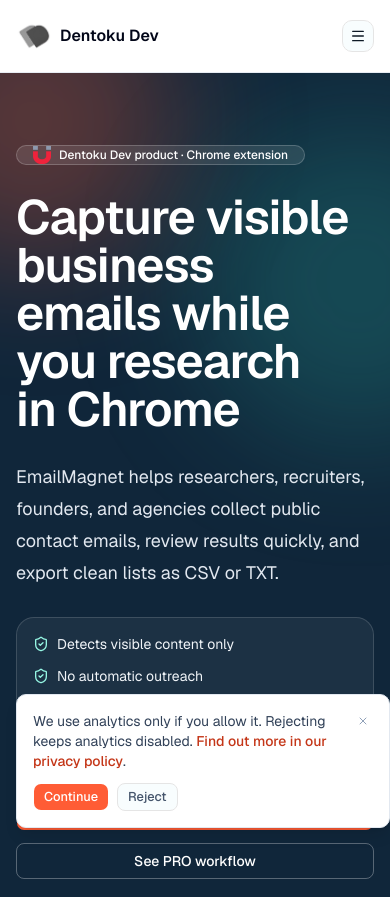
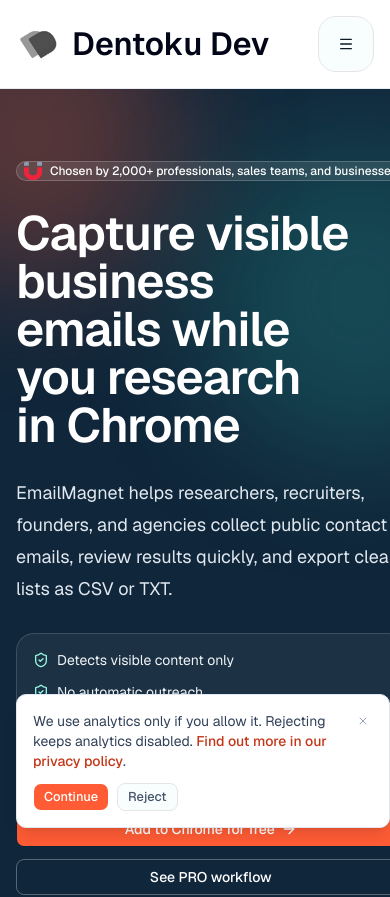
Before and after one commit to snighedis/emailmagnet_newsite, a Next.js app: page /emailmagnet in a window 390 px wide. Shown: the top 897 px of the page. Built offline with nearby package versions, Linux system fonts and the light colour scheme.

Commit message:
Refine marketing touchpoints and mobile header sizing

```diff
--- a/src/app/blog/page.tsx
+++ b/src/app/blog/page.tsx
@@ -1,7 +1,9 @@
 import Link from "next/link";
+import { ContactMailtoForm } from "@/components/marketing/contact-mailto-form";
 import { Badge } from "@/components/ui/badge";
 import { Card, CardContent } from "@/components/ui/card";
 import { SectionHeading } from "@/components/marketing/section-heading";
+import { siteConfig } from "@/data/site";
 import { blogPosts } from "@/content/blog";
 import { createMetadata } from "@/lib/metadata";
 
@@ -14,6 +16,7 @@
 
 export default function BlogPage() {
   return (
+    <>
       <section className="bg-white py-20">
         <div className="mx-auto max-w-6xl px-4">
           <SectionHeading
@@ -65,5 +68,24 @@
           </div>
         </div>
       </section>
+
+      <section className="bg-[#fff7f2] px-4 py-12 md:py-14">
+        <div className="mx-auto grid max-w-7xl items-center gap-10 rounded-lg bg-[#fff7f2] px-6 py-8 md:px-10 lg:gap-14 lg:grid-cols-[0.9fr_1.1fr] lg:px-14">
+          <div className="max-w-xl">
+            <span className="inline-flex rounded-sm border border-slate-300 bg-slate-100 px-4 py-2 text-sm font-semibold text-slate-700">
+              Contact us
+            </span>
+            <h2 className="mt-7 text-4xl font-semibold leading-tight tracking-normal text-slate-950 md:text-5xl">
+              Need help after reading?
+            </h2>
+            <p className="mt-5 max-w-lg text-xl leading-8 text-slate-700">
+              Ask us about EmailMagnet workflows, billing, integrations, or support questions.
+            </p>
+          </div>
+
+          <ContactMailtoForm supportEmail={siteConfig.supportEmail} />
+        </div>
+      </section>
+    </>
   );
 }
--- a/src/app/emailmagnet/page.tsx
+++ b/src/app/emailmagnet/page.tsx
@@ -112,7 +112,7 @@
                   height={18}
                   className="h-[18px] w-[18px] object-contain"
                 />
-                Dentoku Dev product · Chrome extension
+                Chosen by 2,000+ professionals, sales teams, and businesses
               </Badge>
 
               <h1 className="max-w-4xl text-5xl font-semibold tracking-[-0.02em] text-balance md:text-7xl">
--- a/src/components/layout/site-header.tsx
+++ b/src/components/layout/site-header.tsx
@@ -21,16 +21,16 @@
 
 function Logo({ onClick }: { onClick?: () => void } = {}) {
   return (
-    <Link href="/" onClick={onClick} className="flex items-center gap-2 font-semibold text-slate-950">
+    <Link href="/" onClick={onClick} className="flex items-center gap-3 font-semibold text-slate-950 lg:gap-2">
       <Image
         src={siteConfig.logo}
         alt="Dentoku Dev logo"
         width={36}
         height={36}
-        className="h-9 w-9 rounded-md object-cover"
+        className="h-11 w-11 rounded-md object-cover lg:h-9 lg:w-9"
         priority
       />
-      <span>Dentoku Dev</span>
+      <span className="text-[2rem] leading-none lg:text-base">Dentoku Dev</span>
     </Link>
   );
 }
@@ -133,7 +133,7 @@
 
   return (
     <header className="sticky top-0 z-50 border-b border-slate-200/80 bg-white/95 backdrop-blur">
-      <div className="mx-auto flex h-18 max-w-7xl items-center justify-between px-4">
+      <div className="mx-auto flex h-22 max-w-7xl items-center justify-between px-4 lg:h-18">
         <Logo />
         <nav className="hidden items-center gap-7 text-sm font-medium text-slate-700 lg:flex">
           <ProductsMenu />
@@ -161,8 +161,8 @@
         </div>
         <Sheet open={mobileOpen} onOpenChange={setMobileOpen}>
           <SheetTrigger asChild className="lg:hidden">
-            <Button variant="outline" size="icon" aria-label="Open navigation">
-              <Menu className="h-5 w-5" />
+            <Button variant="outline" size="icon" aria-label="Open navigation" className="h-14 w-14 rounded-2xl">
+              <Menu className="h-7 w-7" />
             </Button>
           </SheetTrigger>
           <SheetContent side="right" className="w-80">
--- a/src/components/marketing/contact-mailto-form.tsx
+++ b/src/components/marketing/contact-mailto-form.tsx
@@ -221,7 +221,7 @@
           type="submit"
           size="lg"
           disabled={isSubmitting}
-          className="h-16 rounded-md bg-[#244f9e] px-8 text-lg text-white hover:bg-[#1e4386]"
+          className="h-14 rounded-md bg-[#ff5c35] px-8 text-lg text-white hover:bg-[#df4320]"
         >
           {isSubmitting ? "Sending..." : "Send message"}
         </Button>
```
Lines whose indentation alone changed are shown as unchanged.
